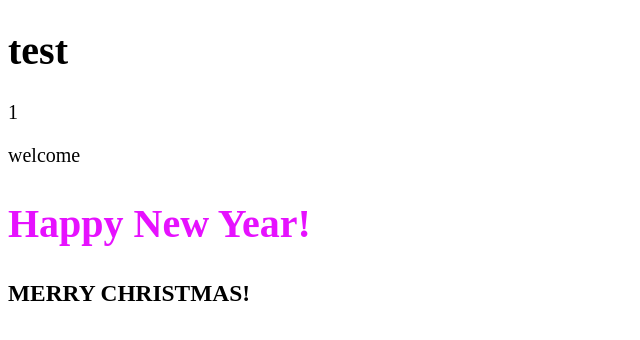
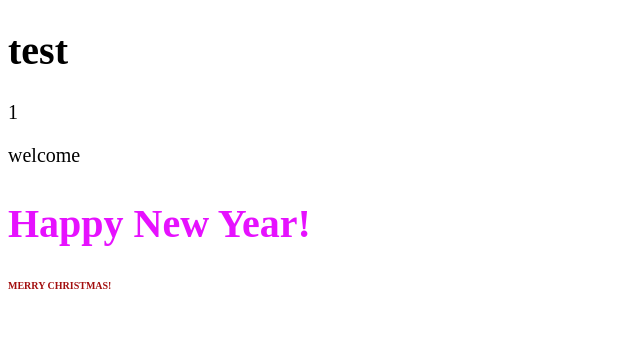
Before and after one commit to Bohdan2903/test-group, a plain HTML site: page index.html in a window 1280 px wide. Shown: the whole page, without its empty margins (0-640 px from the left). Drawn offline with Linux system fonts and the light colour scheme.

Commit message:
add a new style for h3

```diff
--- a/main.css
+++ b/main.css
@@ -6,3 +6,8 @@ h2 {
     font-size: 40px;
     color: #e611ff;
 }
+
+h3 {
+    font-size: 10px;
+    color: #a30f0f;
+}
```
